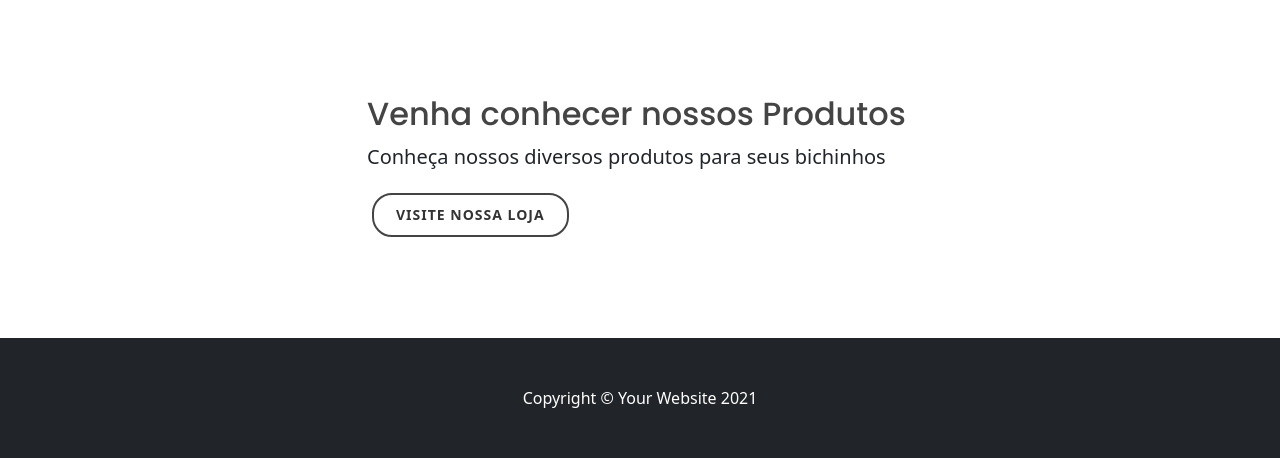
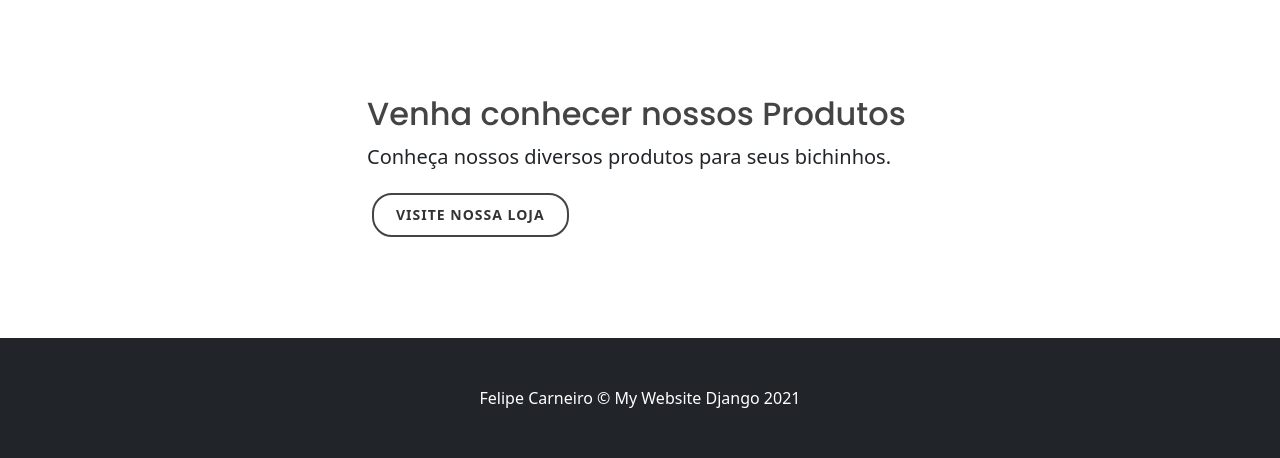
Before and after one commit to Felipe9622/ecommerce_petshop, a Django app: page /usuario/ in a window 1280 px wide. Shown: the part 1539-1997 px from the top of the page. Run offline with Django 3.2, Linux system fonts and the light colour scheme; a user stored in the database is signed in; grey boxes labelled with a size stand in for pictures from a placeholder-image service; some libraries are stand-ins or nearby versions.

Commit message:
criada tela de usuario quando logado

```diff
--- a/petshop/tasks/templates/tasks/tela_usuario.html
+++ b/petshop/tasks/templates/tasks/tela_usuario.html
@@ -7,7 +7,7 @@
     <body>
 
         <!-- Header - set the background image for the header in the line below-->
-        <header class="py-5 bg-image-full" style="background-image: url('static/images/pexels-snapwire-46024.jpg'')">
+        <header class="py-5 bg-image-full" style="background-image: url('https://images.pexels.com/photos/3628100/pexels-photo-3628100.jpeg?auto=compress&cs=tinysrgb&dpr=2&h=750&w=1260')">
             <div class="text-center my-5">
                 <img class="img-fluid rounded-circle mb-4" src="https://dummyimage.com/150x150/6c757d/dee2e6.jpg" alt="..." />
                 <h1 class="text-white fs-3 fw-bolder">Bem-Vindo Felipe</h1>
@@ -27,7 +27,7 @@
             </div>
         </section>
         <!-- Image element - set the background image for the header in the line below-->
-        <div class="py-5 bg-image-full" style="background-image: url('https://images.pexels.com/photos/3628100/pexels-photo-3628100.jpeg?auto=compress&cs=tinysrgb&dpr=1&w=500')">
+        <div class="py-5 bg-image-full" style="background-image: url('https://images.pexels.com/photos/374825/pexels-photo-374825.jpeg?auto=compress&cs=tinysrgb&dpr=2&h=750&w=1260')">
             <!-- Put anything you want here! The spacer below with inline CSS is just for demo purposes!-->
             <div style="height: 20rem"></div>
         </div>
@@ -37,7 +37,7 @@
                 <div class="row justify-content-center">
                     <div class="col-lg-6">
                         <h2>Venha conhecer nossos Produtos</h2>
-                        <p class="lead">Conheça nossos diversos produtos para seus bichinhos</p>
+                        <p class="lead">Conheça nossos diversos produtos para seus bichinhos.</p>
                         <a href="#" class="button button-border button-circle button-dark">Visite nossa loja</a>
                     </div>
                 </div>
@@ -45,7 +45,7 @@
         </section>
         <!-- Footer-->
         <footer class="py-5 bg-dark">
-            <div class="container"><p class="m-0 text-center text-white">Copyright &copy; Your Website 2021</p></div>
+            <div class="container"><p class="m-0 text-center text-white">Felipe Carneiro &copy; My Website Django 2021</p></div>
         </footer>
         <!-- Bootstrap core JS-->
         <script src="https://cdn.jsdelivr.net/npm/bootstrap@5.1.3/dist/js/bootstrap.bundle.min.js"></script>
```
Also changed, not shown: petshop/db.sqlite3, petshop/tasks/static/images/download.jpeg (deleted), 1 other file.
